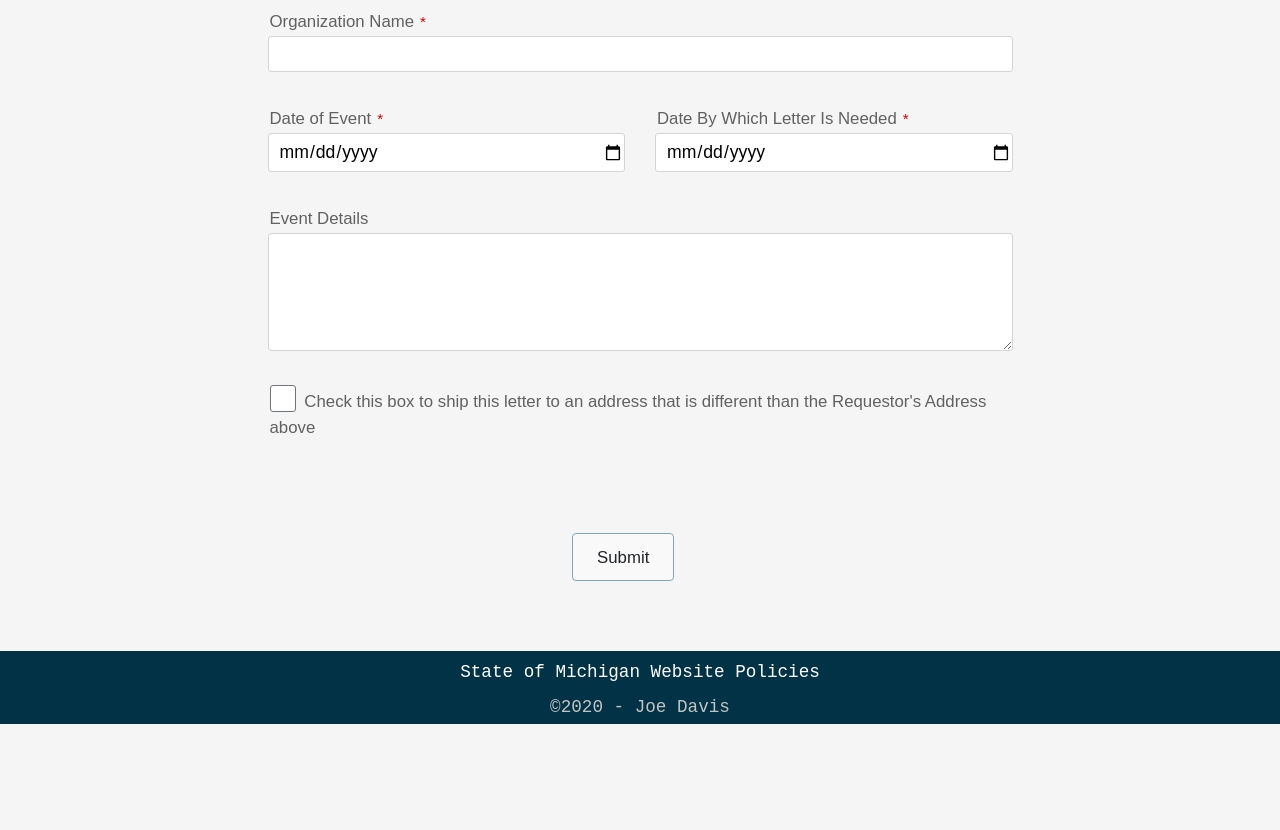
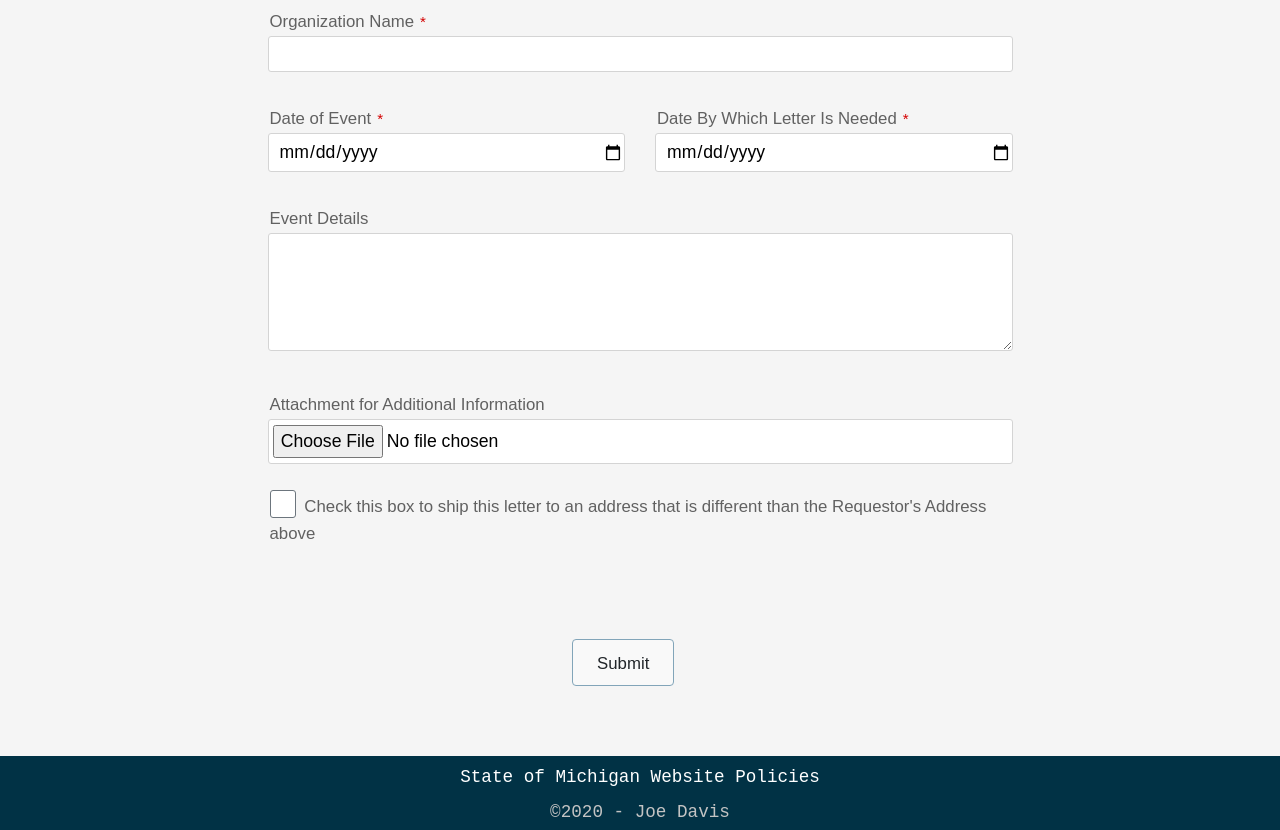
Before and after one commit to JoeDBNS/gov-recognition-forms, a website: page event-form.html in a window 1280 px wide. Shown: the part 1457-2287 px from the top of the page. Before the commit the page ends 2181 px from the top, so only its background shows below. Drawn offline with nearby package versions, Linux system fonts and the light colour scheme.

Commit message:
Add attachment fields to forms

```diff
--- a/event-form.html
+++ b/event-form.html
@@ -245,6 +245,12 @@
                                 <textarea name="event_details" id="event_details" maxlength="4000" data-db-field-name="event_details"></textarea>
                             </div>
 
+                            <div class="input-set col-12 col-md-12 col-lg-12">
+                                <label for="additional_info_attachment">Attachment for Additional Information</label>
+                                <input type="file" id="additional_info_attachment">
+                                <input type="hidden" id="additional_info_attachment_base64" data-db-field-name="additional_info_attachment">
+                            </div>
+
                             <div class="input-set input-set-singlecheck col-12 col-md-12 col-lg-12">
                                 <input id="ship_to_different_address_true" type="checkbox" name="ship_to_different_address" data-db-field-name="ship_to_different_address_true">
                                 <label for="ship_to_different_address_true">
```
Also changed, not shown: proclamation-form.html (+6 -0 lines), recognition-form.html (+6 -0 lines).
